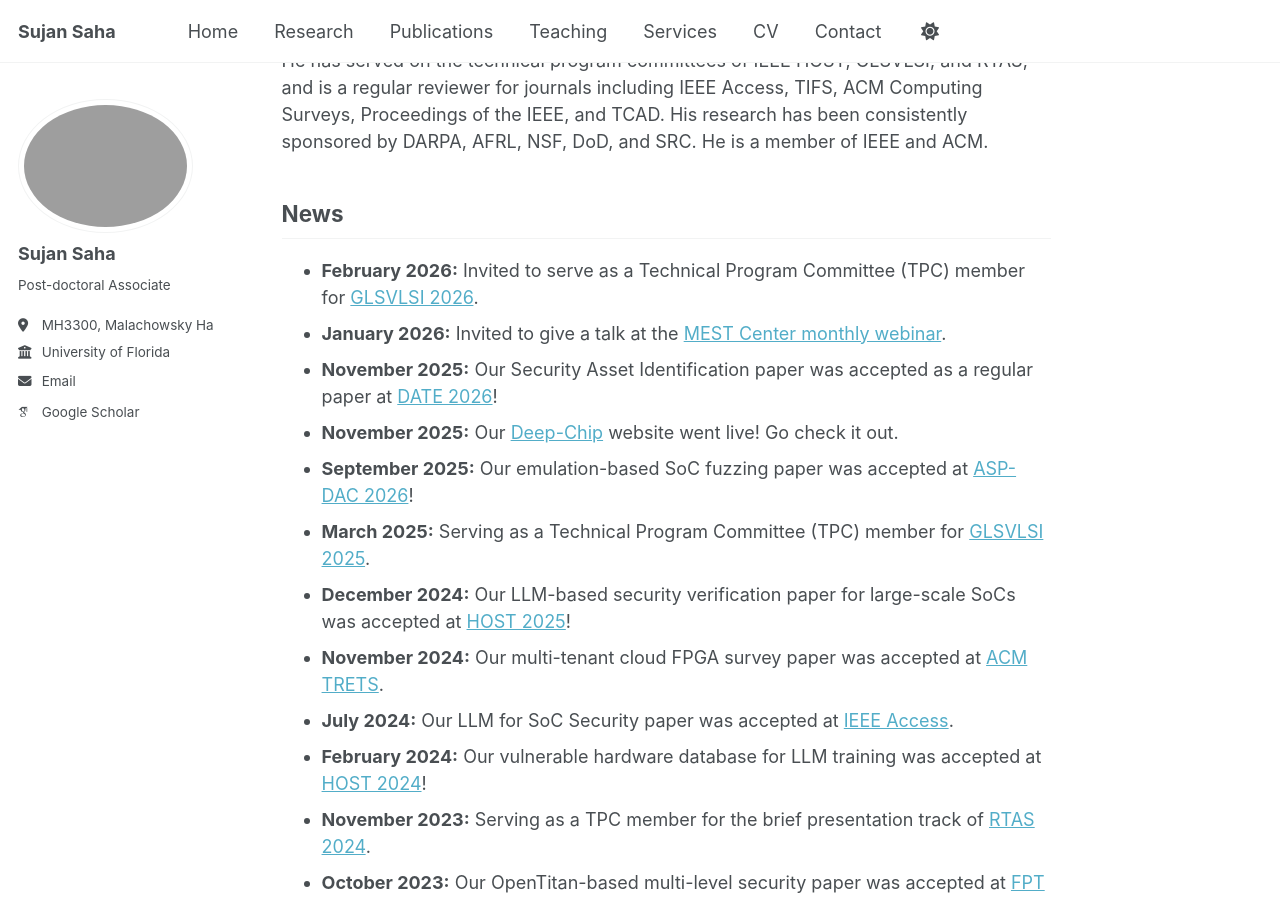
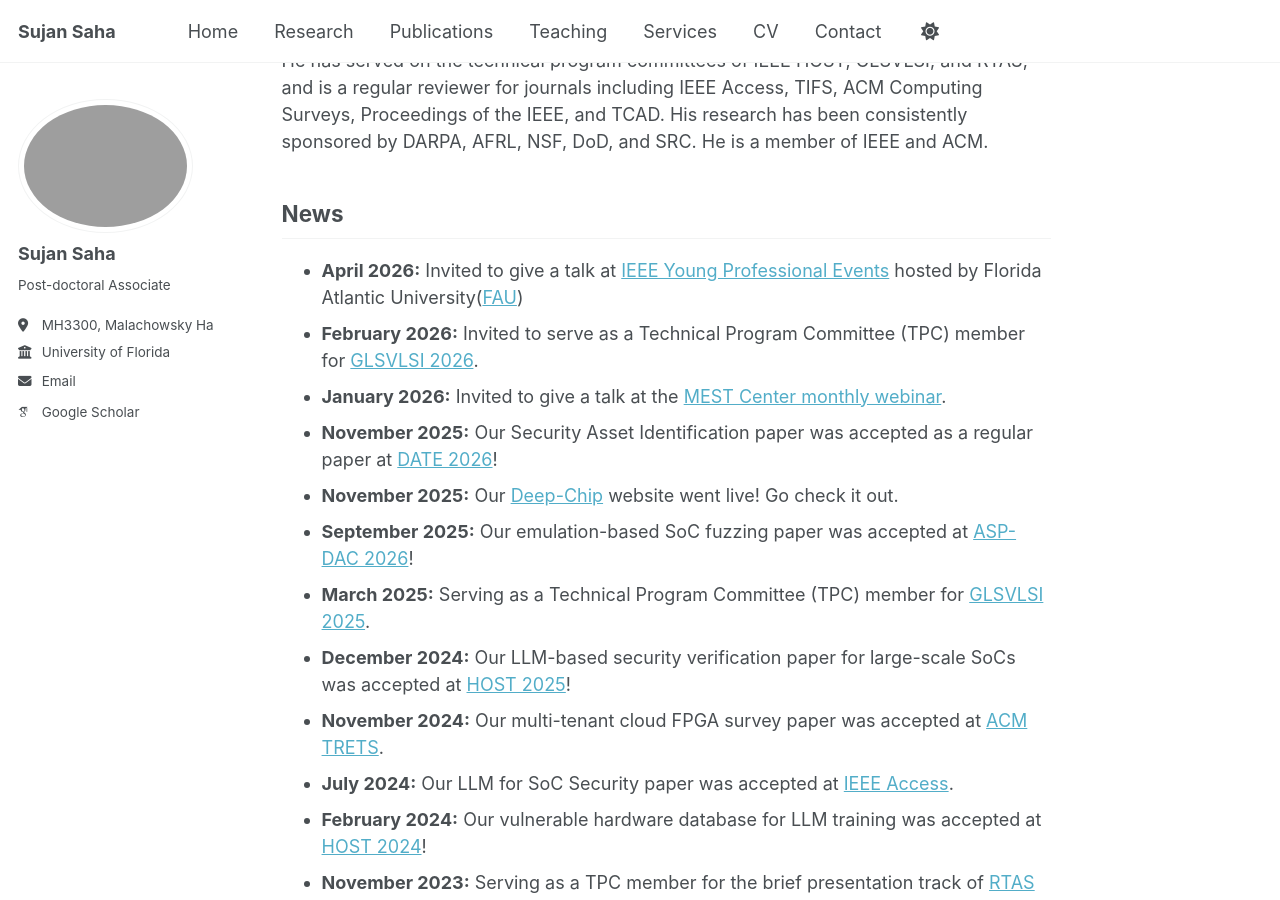
Before and after one commit to Sujansaha05/Sujansaha05.github.io, a Jekyll site: the page built from _pages/about_sujan.md, in a window 1280 px wide and 900 px high, scrolled down 568 px. Built offline with Jekyll 4.4.1, drawn with Linux system fonts in a browser that asks for light colours; some web fonts are replaced; a script that is not in the unit is left out.

Commit message:
April 2026 update

```diff
--- a/_pages/about_sujan.md
+++ b/_pages/about_sujan.md
@@ -18,6 +18,7 @@ His scholarly contributions include a book chapter, a pending patent, and more t
 
 ## News
 
+- **April 2026:** Invited to give a talk at [IEEE Young Professional Events](https://yp.ieee.org/event/invited-talk-on-hardware-emulation-based-security-verification/) hosted by Florida Atlantic University([FAU](https://www.fau.edu/))
 - **February 2026:** Invited to serve as a Technical Program Committee (TPC) member for [GLSVLSI 2026](https://www.glsvlsi.org/).
 - **January 2026:** Invited to give a talk at the [MEST Center monthly webinar](https://mestcenter.org/trainings-schedule/webinars/).
 - **November 2025:** Our Security Asset Identification paper was accepted as a regular paper at [DATE 2026](https://www.date-conference.com)!
```
Also changed, not shown: 1 other file.
